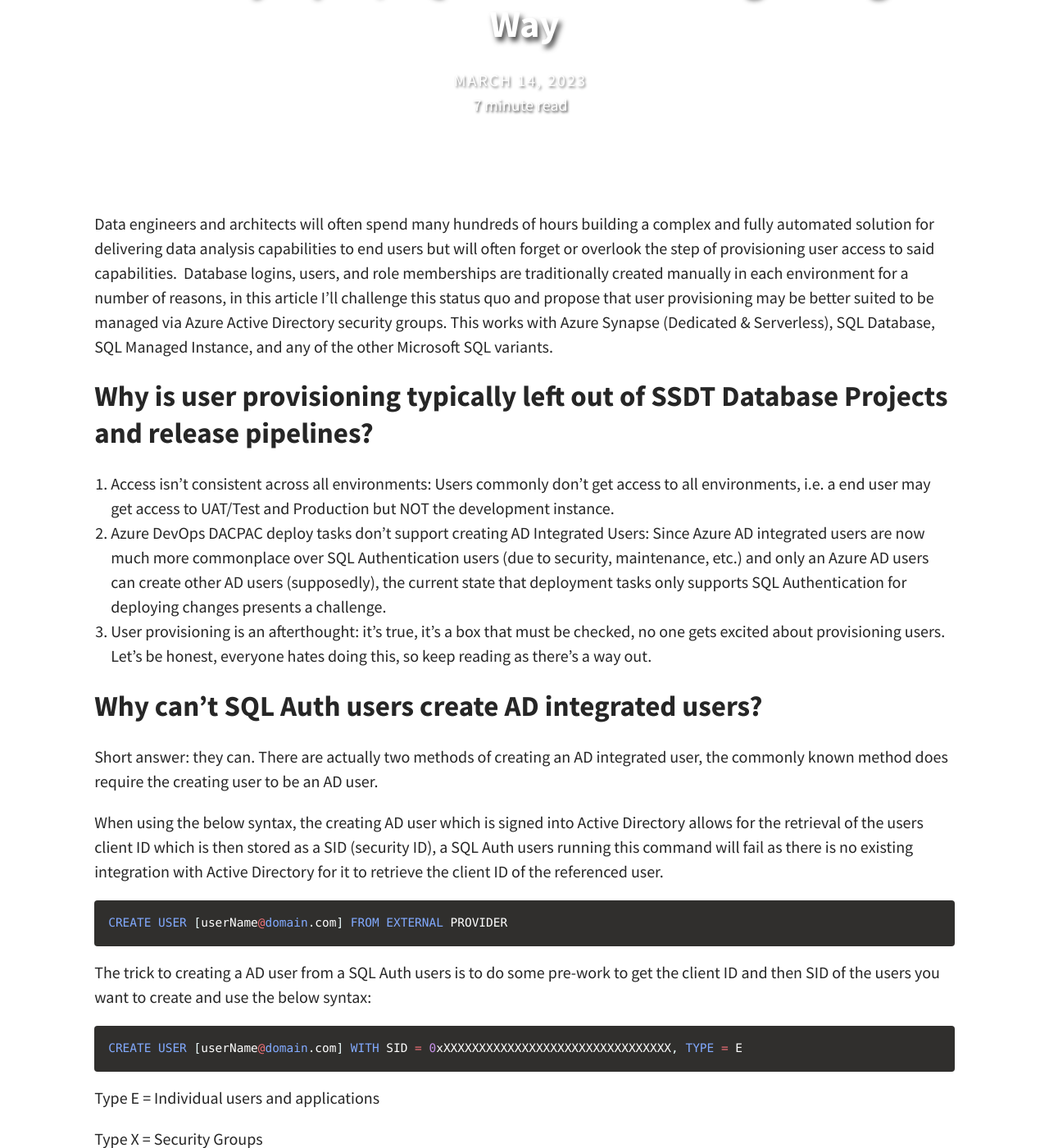
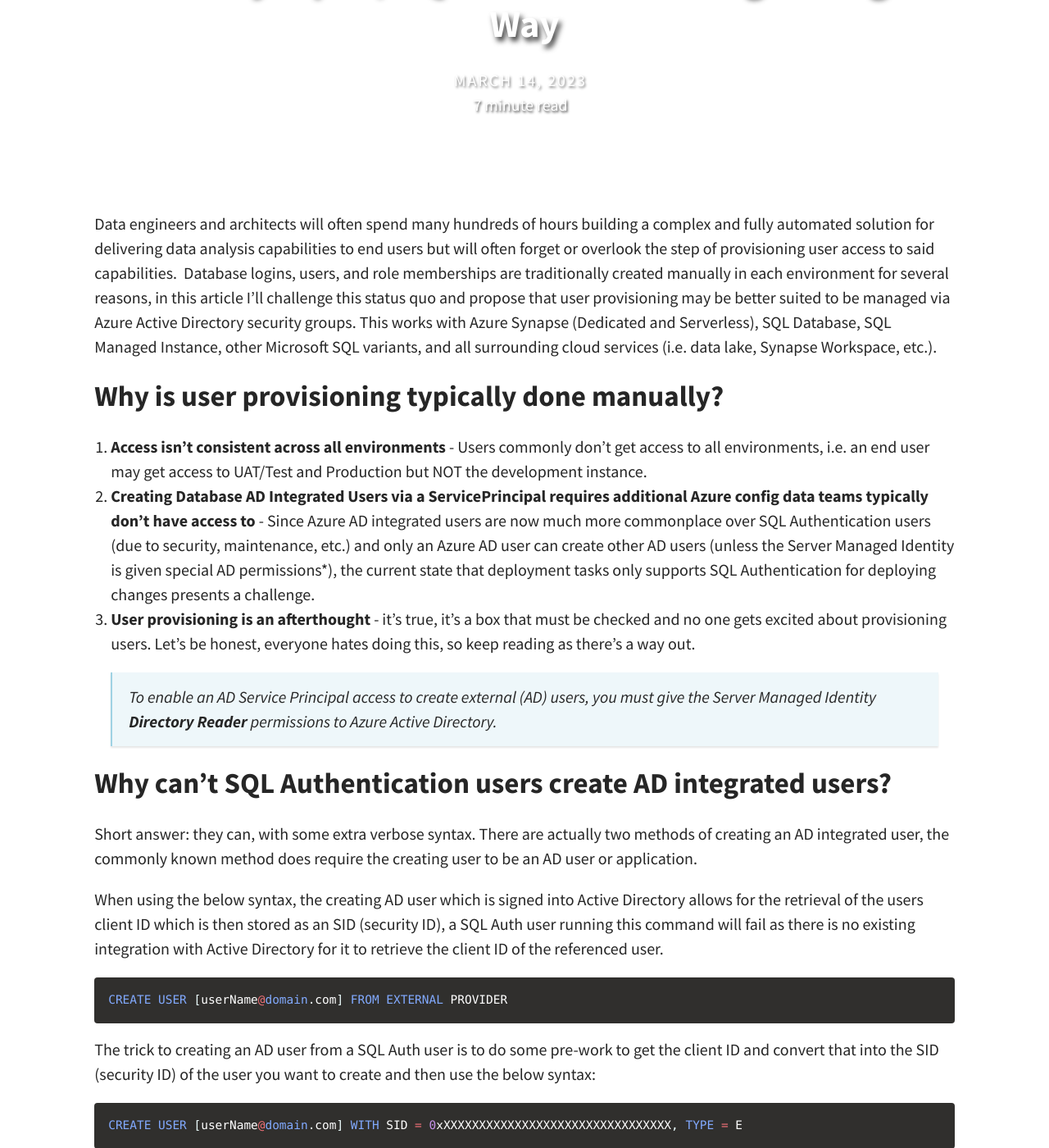
Before and after one commit to mwc360/mwc360.github.io, a Jekyll site: the page built from _posts/2023-03-14-Azure-Synapse-SQL-User-Provisioning.md, in a window 1280 px wide and 1400 px high, scrolled down 211 px. Shown: the whole window at 82% size. Built offline with Jekyll 4.4.1, drawn with Linux system fonts in a browser that asks for light colours; comment, search, counter and statistics services are not loaded; some of the changed text lies outside the part shown.

Commit message:
fix grammar

````diff
--- a/_posts/2023-03-14-Azure-Synapse-SQL-User-Provisioning.md
+++ b/_posts/2023-03-14-Azure-Synapse-SQL-User-Provisioning.md
@@ -8,25 +8,27 @@
 ---
 
 Data engineers and architects will often spend many hundreds of hours building a complex and fully automated solution for delivering data analysis capabilities to end users but will often forget or overlook the step of provisioning user access to said capabilities.
-Database logins, users, and role memberships are traditionally created manually in each environment for a number of reasons, in this article I'll challenge this status quo and propose that user provisioning may be better suited to be managed via Azure Active Directory security groups. This works with Azure Synapse (Dedicated & Serverless), SQL Database, SQL Managed Instance, and any of the other Microsoft SQL variants.
+Database logins, users, and role memberships are traditionally created manually in each environment for several reasons, in this article I'll challenge this status quo and propose that user provisioning may be better suited to be managed via Azure Active Directory security groups. This works with Azure Synapse (Dedicated and Serverless), SQL Database, SQL Managed Instance, other Microsoft SQL variants, and all surrounding cloud services (i.e. data lake, Synapse Workspace, etc.).
 
-## Why is user provisioning typically left out of SSDT Database Projects and release pipelines?
+## Why is user provisioning typically done manually?
 
-1. Access isn't consistent across all environments: Users commonly don't get access to all environments, i.e. a end user may get access to UAT/Test and Production but NOT the development instance.
-1. Azure DevOps DACPAC deploy tasks don't support creating AD Integrated Users: Since Azure AD integrated users are now much more commonplace over SQL Authentication users (due to security, maintenance, etc.) and only an Azure AD users can create other AD users (supposedly), the current state that deployment tasks only supports SQL Authentication for deploying changes presents a challenge.
-1. User provisioning is an afterthought: it's true, it's a box that must be checked, no one gets excited about provisioning users. Let's be honest, everyone hates doing this, so keep reading as there's a way out.
+1. **Access isn't consistent across all environments** - Users commonly don't get access to all environments, i.e. an end user may get access to UAT/Test and Production but NOT the development instance.
+1. **Creating Database AD Integrated Users via a ServicePrincipal requires additional Azure config data teams typically don't have access to** - Since Azure AD integrated users are now much more commonplace over SQL Authentication users (due to security, maintenance, etc.) and only an Azure AD user can create other AD users (unless the Server Managed Identity is given special AD permissions*), the current state that deployment tasks only supports SQL Authentication for deploying changes presents a challenge.
+1. **User provisioning is an afterthought** - it's true, it's a box that must be checked and no one gets excited about provisioning users. Let's be honest, everyone hates doing this, so keep reading as there's a way out.
 
-## Why can't SQL Auth users create AD integrated users?
-Short answer: they can.
-There are actually two methods of creating an AD integrated user, the commonly known method does require the creating user to be an AD user.
+>_To enable an AD Service Principal access to create external (AD) users, you must give the Server Managed Identity **Directory Reader** permissions to Azure Active Directory._
 
-When using the below syntax, the creating AD user which is signed into Active Directory allows for the retrieval of the users client ID which is then stored as a SID (security ID), a SQL Auth users running this command will fail as there is no existing integration with Active Directory for it to retrieve the client ID of the referenced user.
+## Why can't SQL Authentication users create AD integrated users?
+Short answer: they can, with some extra verbose syntax.
+There are actually two methods of creating an AD integrated user, the commonly known method does require the creating user to be an AD user or application.
+
+When using the below syntax, the creating AD user which is signed into Active Directory allows for the retrieval of the users client ID which is then stored as an SID (security ID), a SQL Auth user running this command will fail as there is no existing integration with Active Directory for it to retrieve the client ID of the referenced user.
 
 ```sql
 CREATE USER [userName@domain.com] FROM EXTERNAL PROVIDER
 ```
 
-The trick to creating a AD user from a SQL Auth users is to do some pre-work to get the client ID and then SID of the users you want to create and use the below syntax:
+The trick to creating an AD user from a SQL Auth user is to do some pre-work to get the client ID and convert that into the SID (security ID) of the user you want to create and then use the below syntax:
 ```sql
 CREATE USER [userName@domain.com] WITH SID = 0xXXXXXXXXXXXXXXXXXXXXXXXXXXXXXXXX, TYPE = E
 ```
@@ -63,10 +65,10 @@
 1. **Access becomes standardized** - This framework forces you to consider what a collection of people (i.e. department, position, geographic location, etc.) need access to rather than sorting out access as individual user requests come in.
 1. **Providing access is agile** - i.e. you could temporarily add someone to a development security group to allow them to view a PoC fact or dimension that has yet to be released to an upper environment and then remove them from the security group without having to create a single USER or update ROLE MEMBERSHIP.
 1. **Risk is minimized** - Someone needs access during a freeze window which would normally block any code changes including USER/ROLE MEMBERSHIP changes? Add the user as a member of the production security group, no production database code is touched.
-1. **Access is flexible** - A user can be given access to any combination of environments (i.e. Dev and Test but NOT Production), the deployment of database objects to support is still fully automated and consistent across all environments.
+1. **Access is flexible** - A user can be given access to any combination of environments (i.e. Dev and Test but NOT Production) and the deployment of database objects to support is still fully automated and consistent across all environments.
 
 ## Defining Your User Groups
-Define the different groupings of access and a standard naming convention which will be used for both security groups and SQL user names. Below are some examples, I suggest naming your roles to be clear about who and what scope of access is provided (i.e. EDW_SqlUsers_Operations_Reader = Opertions users who have read access to run SELECT statements)
+Define the different groupings of access and a standard naming convention that will be used for both security groups and SQL user names. Below are some examples, I suggest naming your roles to be clear about who and what scope of access is provided (i.e. EDW_SqlUsers_Operations_Reader = Operations users who have read access to run SELECT statements)
 1. Define your user groups and naming convention
    - EDW_SqlUsers_Operations_Contributor
    - EDW_SqlUsers_Operations_Reader
@@ -113,4 +115,4 @@
     ]
 }
 ```
-Yes, the PowerShell to idempotently create users and assign role membership based on a JSON config file is not a small effort, however once you script it out (maybe with the help of ChatGPT) your future self will thank you as no one wants to spend time provisioning database users.
+Yes, the PowerShell to idempotently create users and assign role membership based on a JSON config file is not a small effort, however, once you script it out (maybe with the help of ChatGPT) your future self will thank you as no one wants to spend time provisioning database users.
````
Also changed, not shown: other parts of _posts/2023-03-14-Azure-Synapse-SQL-User-Provisioning.md (+5 -5 lines).
